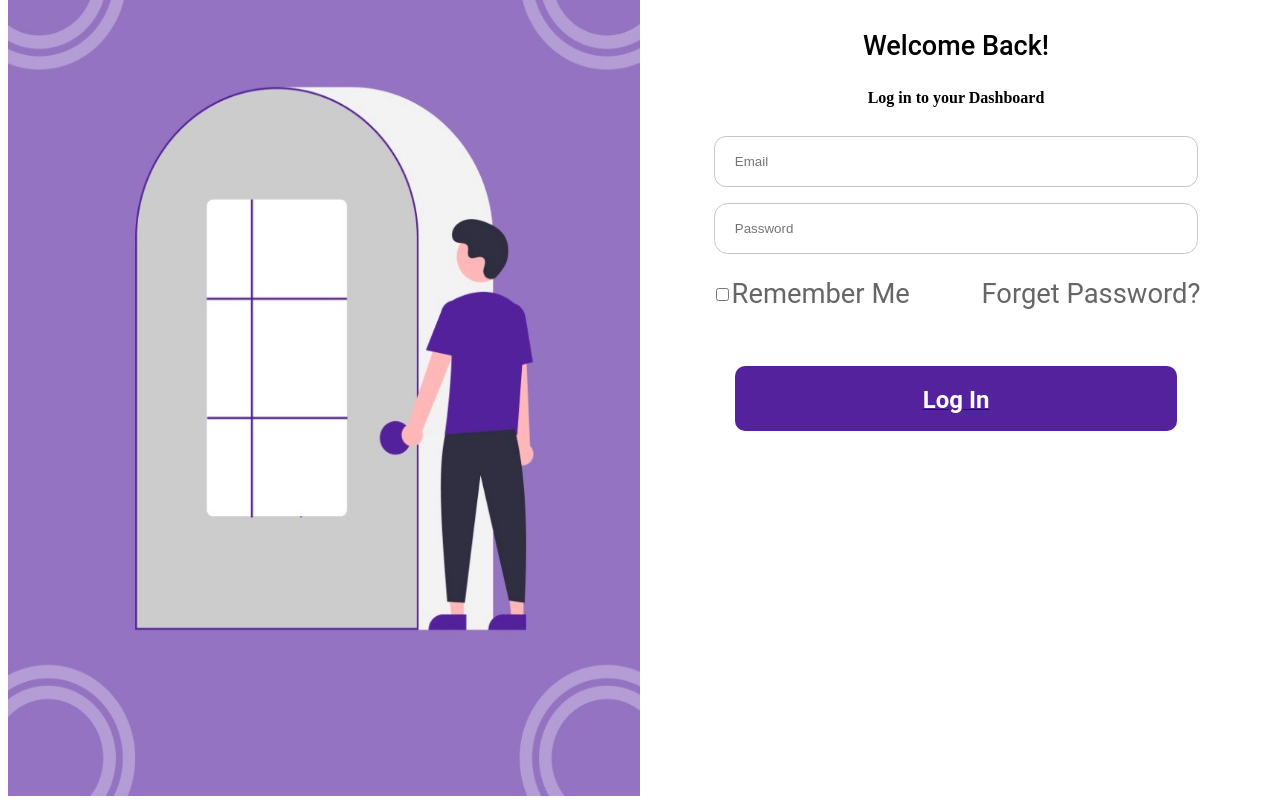
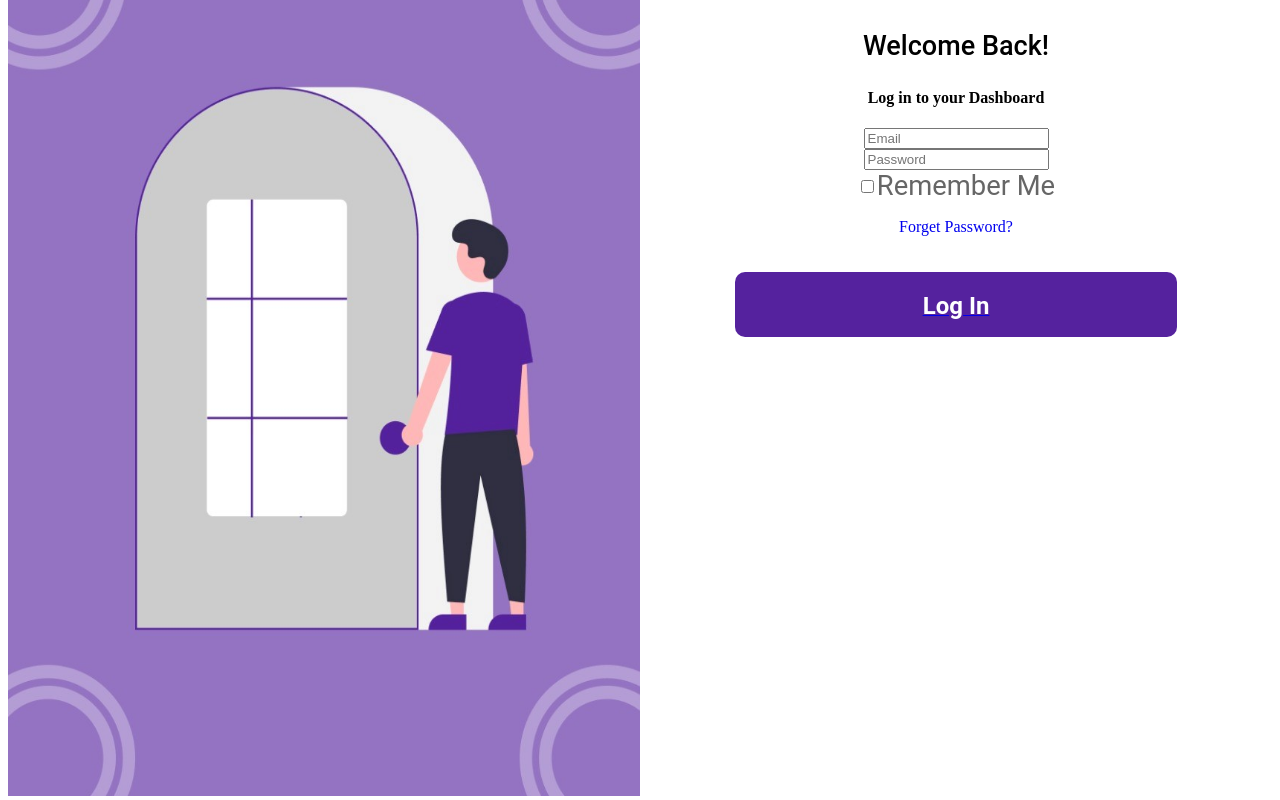
Before and after one commit to Group-2-Unicorn/e-wallet-frontend, a React (Create React App) app: page / in a window 1280 px wide. Built offline with nearby package versions, Linux system fonts and the light colour scheme.

Commit message:
modified the styling

```diff
--- a/src/Components/LogIn/LogIn.css
+++ b/src/Components/LogIn/LogIn.css
@@ -13,7 +13,7 @@
   align-items: center;
 }
 
-.error-message {
+.error {
   color: red;
   font-size: 12px;
   margin-top: 5px;
@@ -34,7 +34,6 @@
 }
 
 .header-paragraph {
-  width: 467.42px;
   height: 24px;
   left: 1042.11px;
   top: 305.09px;
@@ -45,8 +44,6 @@
   font-size: 20.546px;
   line-height: 24px;
   /* identical to box height */
-
-  display: flex;
   align-items: flex-end;
   text-align: center;
 
@@ -54,16 +51,6 @@
 
 }
 
-input.password_box{
-  left: 59.09%;
-  right: 10.36%;
-  top: 36.53%;
-  bottom: 56.94%;
-
-  background: #FFFFFF;
-  border: 1.71217px solid #C4C4C4;
-  border-radius: 13.6973px;
-}
 
 .image-container {
   width: 100%;
@@ -87,7 +74,7 @@ input.password_box{
 }
 
 
-.email_box{
+.email{
   width: 70%;
   height: 25px;
   border: 1px solid #c4c4c4;
@@ -97,7 +84,7 @@ input.password_box{
   outline: none;
 }
 
-.password_box{
+.password-input{
   width: 70%;
   height: 25px;
   border: 1px solid #c4c4c4;
@@ -107,7 +94,7 @@ input.password_box{
   outline: none;
 }
 
-.checker-container {
+.checker-forgot-password-container {
   display: flex;
   align-items: center;
   margin-bottom: 20px;
@@ -121,7 +108,7 @@ input.password_box{
   justify-content: center;
 }
 
-input.check-box{
+.checkbox{
   background-color: #55229e;
 }
 
@@ -165,15 +152,23 @@ input.check-box{
   color: #FFFFFF;
 }
 
-.sign-up-container{
+.login-form-container{
+  display: flex;
+  flex-direction: column;
+  align-items: center;
+  justify-content: center;
+  gap: 20px;
+}
+
+.sign-up-containers{
   text-align: center;
   display: flex;
   align-items: center;
-  justify-content: center;
+  justify-content: flex-start;
   margin-top: 20px;
 }
 
-.create-account-option{
+.create-account-options{
   width: 253px;
   height: 33px;
 
@@ -218,24 +213,11 @@ order: 1;
 flex-grow: 0;
 }
 
-.password{
-  font-family: 'Roboto';
-  font-style: normal;
-  font-weight: 400;
-  font-size: 27.3947px;
-  line-height: 32px;
-  display: flex;
-  align-items: flex-end;
-
-  color: rgba(0, 0, 0, 0.6);
-
-
-}
 
 @media (min-width: 600px) and (max-width:1200px){
   .image-container, .login-right-container {
     width: 100%;
-    /* height: 260vh; */
+    height: 200vh;
   }
 
 }
```
